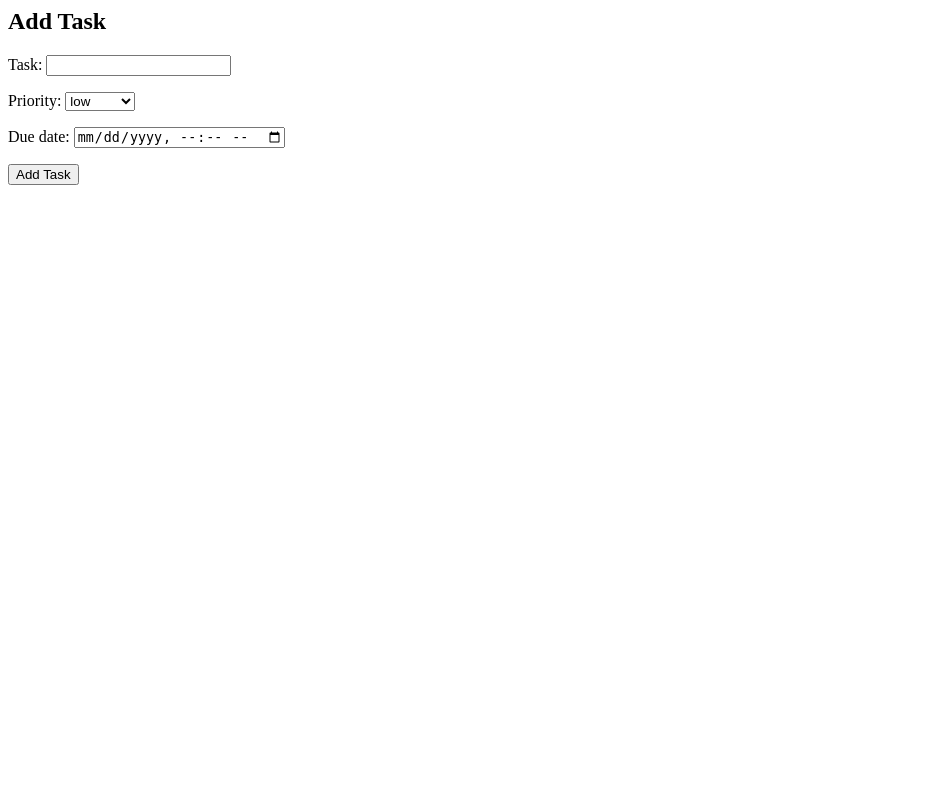
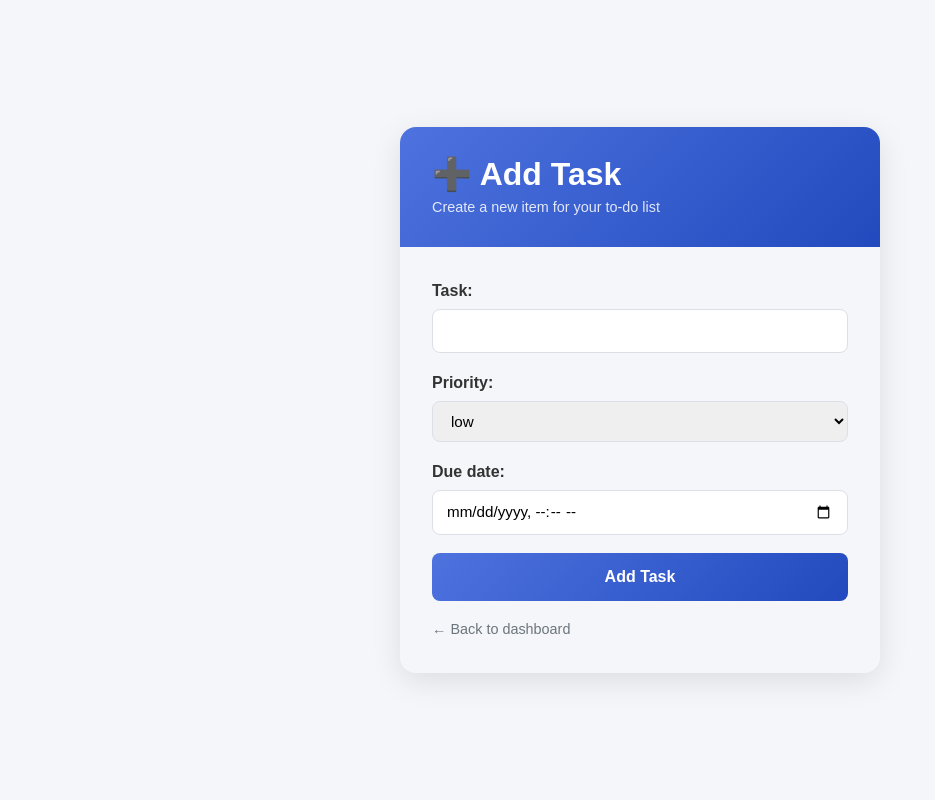
Before and after one commit to Adithyann010/django-todo-app, a Django app: page /add/ in a window 1280 px wide. Shown: the whole page, without its empty margins (0-935 px from the left). Run offline with Django 5.2, Linux system fonts and the light colour scheme.

Commit message:
django crud completed

```diff
--- a/TODOAPP/app1/views.py
+++ b/TODOAPP/app1/views.py
@@ -61,8 +61,13 @@ def add_task(request):
     return render(request,"add_task.html",{'form':form})
 def body_fun(request):
     tasks = Todo.objects.filter(user=request.user)
-    return render(request, "body.html", {"tasks": tasks})
-
+    completed_count = tasks.filter(completed=True).count()
+    pending_count = tasks.filter(completed=False).count()
+    return render(request, "body.html", {
+        "tasks": tasks,
+        "completed_count": completed_count,
+        "pending_count": pending_count,
+    })
 def complete_task(request, task_id):
     task = get_object_or_404(Todo, id=task_id, user=request.user)
     task.completed = True
--- a/TODOAPP/template/add_task.html
+++ b/TODOAPP/template/add_task.html
@@ -1,7 +1,132 @@
-<h2>Add Task</h2>
+<!DOCTYPE html>
+<html lang="en">
+<head>
+    <meta charset="UTF-8">
+    <meta name="viewport" content="width=device-width, initial-scale=1.0">
+    <title>Add Task</title>
 
-<form method="POST">
-    {% csrf_token %}
-    {{ form.as_p }}
-    <button type="submit">Add Task</button>
-</form>
+    <link href="https://cdn.jsdelivr.net/npm/bootstrap@5.3.3/dist/css/bootstrap.min.css" rel="stylesheet">
+
+    <style>
+        body {
+            background: #f4f6f9;
+            font-family: Arial, sans-serif;
+            min-height: 100vh;
+            display: flex;
+            align-items: center;
+            justify-content: center;
+        }
+
+        .add-task-card {
+            width: 100%;
+            max-width: 480px;
+            border: none;
+            border-radius: 16px;
+            box-shadow: 0 8px 30px rgba(0,0,0,0.1);
+            overflow: hidden;
+        }
+
+        .add-task-header {
+            background: linear-gradient(135deg, #4e73df, #224abe);
+            color: #fff;
+            padding: 28px 32px;
+        }
+
+        .add-task-header h2 {
+            margin: 0;
+            font-weight: 700;
+        }
+
+        .add-task-header p {
+            margin: 4px 0 0;
+            opacity: 0.85;
+            font-size: 0.9rem;
+        }
+
+        .add-task-body {
+            padding: 32px;
+        }
+
+        /* style Django's default form.as_p output */
+        .add-task-body p {
+            margin-bottom: 18px;
+        }
+
+        .add-task-body label {
+            font-weight: 600;
+            margin-bottom: 6px;
+            display: block;
+            color: #333;
+        }
+
+        .add-task-body input,
+        .add-task-body select,
+        .add-task-body textarea {
+            width: 100%;
+            padding: 10px 14px;
+            border: 1px solid #dcdfe6;
+            border-radius: 8px;
+            font-size: 0.95rem;
+            transition: border-color 0.2s, box-shadow 0.2s;
+        }
+
+        .add-task-body input:focus,
+        .add-task-body select:focus,
+        .add-task-body textarea:focus {
+            outline: none;
+            border-color: #4e73df;
+            box-shadow: 0 0 0 3px rgba(78,115,223,0.15);
+        }
+
+        .btn-add {
+            width: 100%;
+            padding: 12px;
+            border: none;
+            border-radius: 8px;
+            background: linear-gradient(135deg, #4e73df, #224abe);
+            color: #fff;
+            font-weight: 600;
+            font-size: 1rem;
+            cursor: pointer;
+            transition: transform 0.15s, box-shadow 0.15s;
+        }
+
+        .btn-add:hover {
+            transform: translateY(-1px);
+            box-shadow: 0 6px 16px rgba(34,74,190,0.35);
+        }
+
+        .back-link {
+            display: inline-block;
+            margin-top: 18px;
+            font-size: 0.9rem;
+            color: #6c757d;
+            text-decoration: none;
+        }
+
+        .back-link:hover {
+            color: #4e73df;
+        }
+    </style>
+</head>
+<body>
+
+    <div class="add-task-card">
+        <div class="add-task-header">
+            <h2>➕ Add Task</h2>
+            <p>Create a new item for your to-do list</p>
+        </div>
+
+        <div class="add-task-body">
+            <form method="POST">
+                {% csrf_token %}
+                {{ form.as_p }}
+                <button type="submit" class="btn-add">Add Task</button>
+            </form>
+
+            <a href="{% url 'body' %}" class="back-link">← Back to dashboard</a>
+        </div>
+    </div>
+
+</body>
+</html>
```
Also changed, not shown: TODOAPP/template/body.html (+10 -10 lines), TODOAPP/db.sqlite3.
